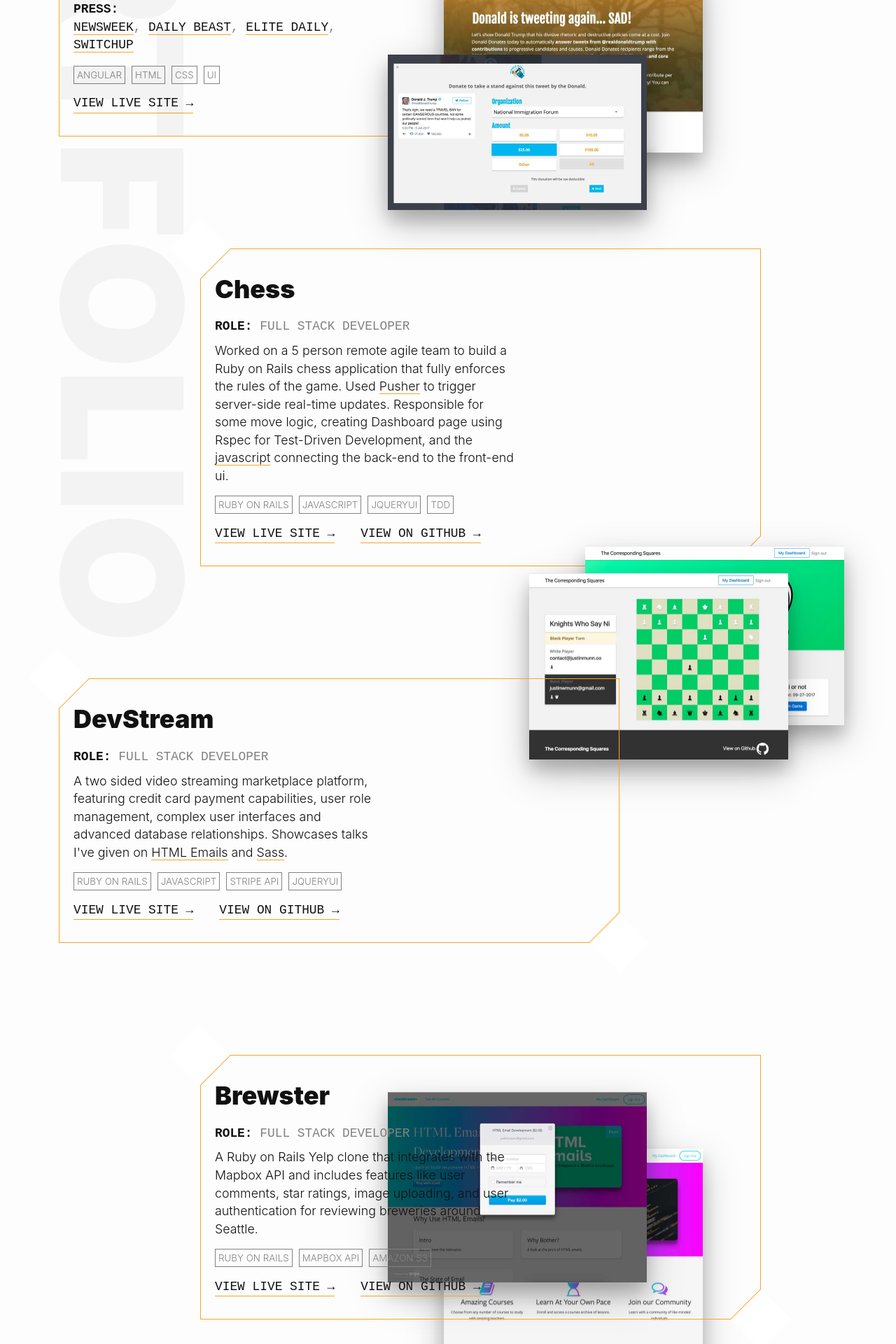
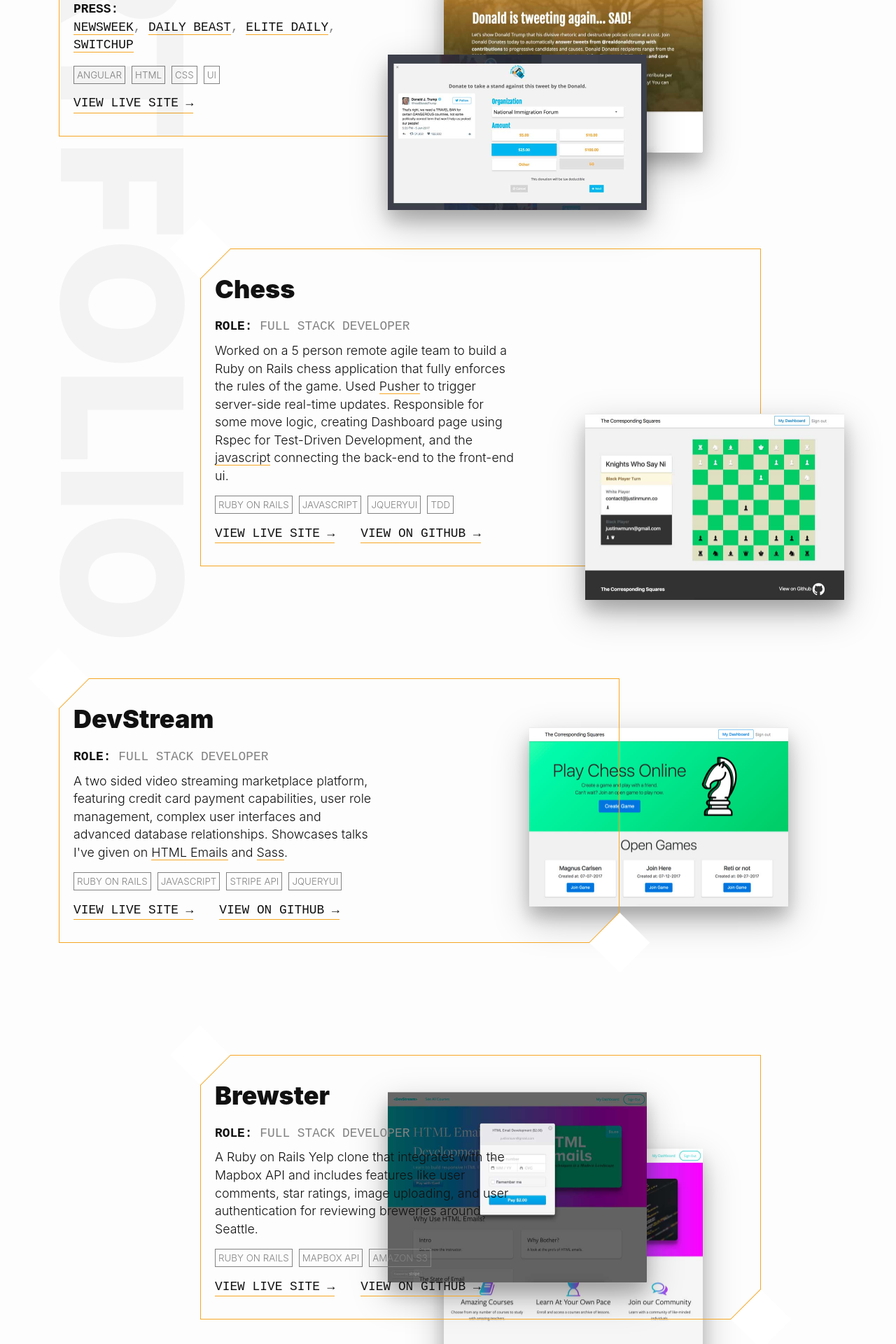
Before and after one commit to jwmunn/jwmunn.github.io, a Jekyll site: the page built from index.html, in a window 1280 px wide. Shown: the part 1096-3016 px from the top of the page at 70% size. Built offline with Jekyll 4.4.1, drawn with Linux system fonts in a browser that asks for light colours.

Commit message:
Switched image order for chess.

```diff
--- a/index.html
+++ b/index.html
@@ -70,8 +70,8 @@
         <a href="https://github.com/TheCorrespondingSquares/chess-app" class="link">View on Github &rarr;</a>
       </div>
       <div class="image">
+        <img class="rellax" data-rellax-speed="3" src="/images/hp-chess-game.jpg" />
         <img class="rellax" data-rellax-speed="6" src="/images/hp-chess-index.jpg" />
-        <img class="rellax" data-rellax-speed="3" src="/images/hp-chess-game.jpg" />
       </div>
       <div class="tl"></div>
       <div class="br"></div>
```
